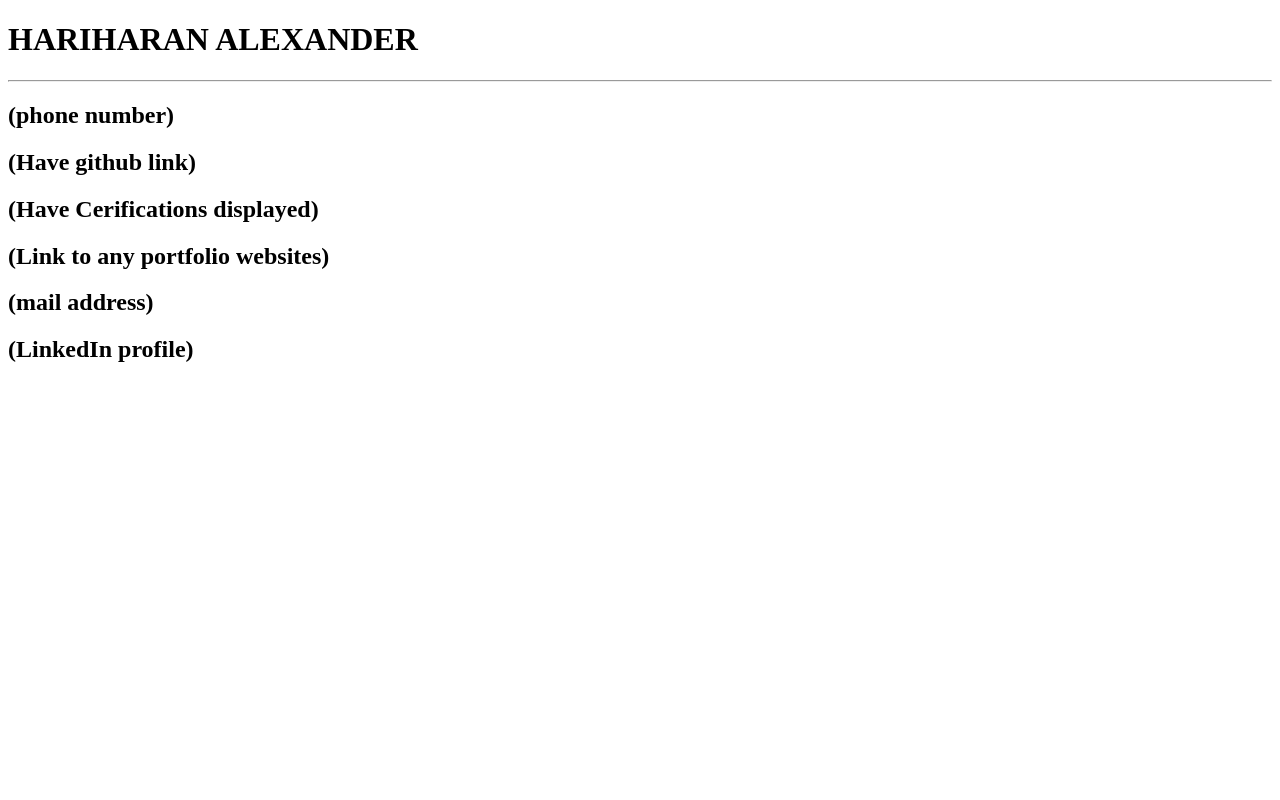
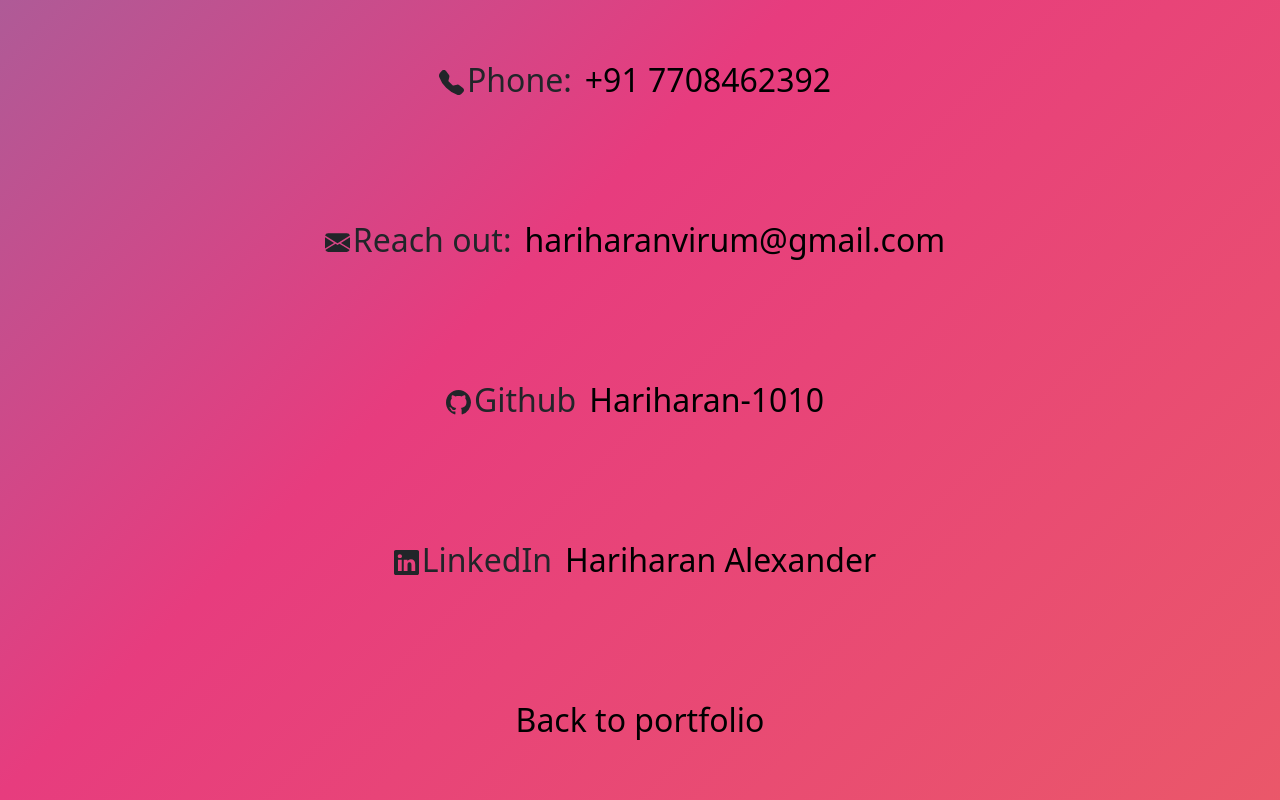
Before and after one commit to Hariharan-1010/HTML_resume, a plain HTML site: page contact.html in a window 1280 px wide. Drawn offline with nearby package versions, Linux system fonts and the light colour scheme.

Commit message:
Add files via upload

```diff
--- /dev/null
+++ b/contact.css
@@ -0,0 +1,68 @@
+body {
+	background: linear-gradient(-45deg, #ee7752, #e73c7e, #23a6d5, #23d5ab);
+	background-size: 400% 400%;
+	animation: gradient 15s ease infinite;
+	height: 100vh;
+    display: grid;
+    grid-template-columns: 1fr 1fr 1fr 1fr;
+    grid-template-rows: 1fr 1fr 1fr 1fr 1fr;
+}
+div {
+    display: flex;
+    flex-wrap: wrap;
+    justify-content: center;
+    align-items: center;
+    font-size: 2rem;
+}
+a {
+    text-decoration: none;
+    margin: 10px;
+    color: black;
+}
+a:hover {
+    color: #ffffff;
+}
+svg {
+    position: relative;
+    top: 2px;
+}
+p{
+    margin: 3px;
+}
+.phone {
+    grid-area: 1 / 2 / 2 / 4;
+}
+.mail {
+    grid-area: 2 / 2 / 3/ 4;
+}
+.github {
+    grid-area: 3 / 2 / 4 / 4;
+}
+.linkedin {
+    grid-area: 4 / 2 / 5 / 4;
+}
+.redirect {
+    grid-area: 5 / 1 / 6 / -1;
+}
+
+@keyframes gradient {
+	0% {
+		background-position: 0% 50%;
+	}
+	50% {
+		background-position: 100% 50%;
+	}
+	100% {
+		background-position: 0% 50%;
+	}
+}
+@media (width <=620px) {
+    p, a {
+        font-size: 20px;
+    }
+}
+@media (width <=450px) {
+    a, p {
+        font-size: 20px;
+    }
+}
--- a/contact.html
+++ b/contact.html
@@ -3,16 +3,33 @@
 <head>
     <meta charset="UTF-8">
     <meta name="viewport" content="width=device-width, initial-scale=1.0">
-    <title>Contact Me</title>
+    <title>Contact</title>
+    <link href="https://cdn.jsdelivr.net/npm/bootstrap@5.3.3/dist/css/bootstrap.min.css" rel="stylesheet" integrity="sha384-QWTKZyjpPEjISv5WaRU9OFeRpok6YctnYmDr5pNlyT2bRjXh0JMhjY6hW+ALEwIH" crossorigin="anonymous">
+    <link rel="stylesheet" href="./contact.css">
 </head>
 <body>
-    <h1>HARIHARAN ALEXANDER</h1>
-    <hr>
-    <h2>(phone number)</h2>
-    <h2>(Have github link)</h2>
-    <h2>(Have Cerifications displayed)</h2>
-    <h2>(Link to any portfolio websites)</h2>
-    <h2>(mail address)</h2>
-    <h2>(LinkedIn profile)</h2>
+    <div class="phone">
+        <svg xmlns="http://www.w3.org/2000/svg" width="25" height="25" fill="currentColor" class="bi bi-telephone-fill" viewBox="0 0 16 16">
+            <path fill-rule="evenodd" d="M1.885.511a1.745 1.745 0 0 1 2.61.163L6.29 2.98c.329.423.445.974.315 1.494l-.547 2.19a.68.68 0 0 0 .178.643l2.457 2.457a.68.68 0 0 0 .644.178l2.189-.547a1.75 1.75 0 0 1 1.494.315l2.306 1.794c.829.645.905 1.87.163 2.611l-1.034 1.034c-.74.74-1.846 1.065-2.877.702a18.6 18.6 0 0 1-7.01-4.42 18.6 18.6 0 0 1-4.42-7.009c-.362-1.03-.037-2.137.703-2.877z"/>
+          </svg><p>Phone: </p><a href="tel:+917708462392">+91 7708462392</a>
+    </div>
+    <div class="mail">
+        <svg xmlns="http://www.w3.org/2000/svg" width="25" height="25" fill="currentColor" class="bi bi-envelope-fill" viewBox="0 0 16 16">
+            <path d="M.05 3.555A2 2 0 0 1 2 2h12a2 2 0 0 1 1.95 1.555L8 8.414zM0 4.697v7.104l5.803-3.558zM6.761 8.83l-6.57 4.027A2 2 0 0 0 2 14h12a2 2 0 0 0 1.808-1.144l-6.57-4.027L8 9.586zm3.436-.586L16 11.801V4.697z"/>
+          </svg><p class="reach_out">Reach out: </p><a href="mailto:hariharanvirum@gmail.com">hariharanvirum@gmail.com</a>
+    </div>
+    <div class="github">
+        <svg xmlns="http://www.w3.org/2000/svg" width="25" height="25" fill="currentColor" class="bi bi-github" viewBox="0 0 16 16">
+            <path d="M8 0C3.58 0 0 3.58 0 8c0 3.54 2.29 6.53 5.47 7.59.4.07.55-.17.55-.38 0-.19-.01-.82-.01-1.49-2.01.37-2.53-.49-2.69-.94-.09-.23-.48-.94-.82-1.13-.28-.15-.68-.52-.01-.53.63-.01 1.08.58 1.23.82.72 1.21 1.87.87 2.33.66.07-.52.28-.87.51-1.07-1.78-.2-3.64-.89-3.64-3.95 0-.87.31-1.59.82-2.15-.08-.2-.36-1.02.08-2.12 0 0 .67-.21 2.2.82.64-.18 1.32-.27 2-.27s1.36.09 2 .27c1.53-1.04 2.2-.82 2.2-.82.44 1.1.16 1.92.08 2.12.51.56.82 1.27.82 2.15 0 3.07-1.87 3.75-3.65 3.95.29.25.54.73.54 1.48 0 1.07-.01 1.93-.01 2.2 0 .21.15.46.55.38A8.01 8.01 0 0 0 16 8c0-4.42-3.58-8-8-8"/>
+          </svg><p>Github</p><a href="https://github.com/Hariharan-1010">Hariharan-1010</a>
+    </div>
+    <div class="linkedin"><svg xmlns="http://www.w3.org/2000/svg" width="25" height="25" fill="currentColor" class="bi bi-linkedin" viewBox="0 0 16 16">
+        <path d="M0 1.146C0 .513.526 0 1.175 0h13.65C15.474 0 16 .513 16 1.146v13.708c0 .633-.526 1.146-1.175 1.146H1.175C.526 16 0 15.487 0 14.854zm4.943 12.248V6.169H2.542v7.225zm-1.2-8.212c.837 0 1.358-.554 1.358-1.248-.015-.709-.52-1.248-1.342-1.248S2.4 3.226 2.4 3.934c0 .694.521 1.248 1.327 1.248zm4.908 8.212V9.359c0-.216.016-.432.08-.586.173-.431.568-.878 1.232-.878.869 0 1.216.662 1.216 1.634v3.865h2.401V9.25c0-2.22-1.184-3.252-2.764-3.252-1.274 0-1.845.7-2.165 1.193v.025h-.016l.016-.025V6.169h-2.4c.03.678 0 7.225 0 7.225z"/>
+      </svg><p>LinkedIn</p><a href="https://linkedin.com/in/hariharan-alexander-5aa3562b5">Hariharan Alexander</a>
+    </div>
+    <div class="redirect">
+        <a href="./index.html">Back to portfolio</a>
+    </div>
+    <script src="https://cdn.jsdelivr.net/npm/bootstrap@5.3.3/dist/js/bootstrap.bundle.min.js" integrity="sha384-YvpcrYf0tY3lHB60NNkmXc5s9fDVZLESaAA55NDzOxhy9GkcIdslK1eN7N6jIeHz" crossorigin="anonymous"></script>
 </body>
 </html>
```
